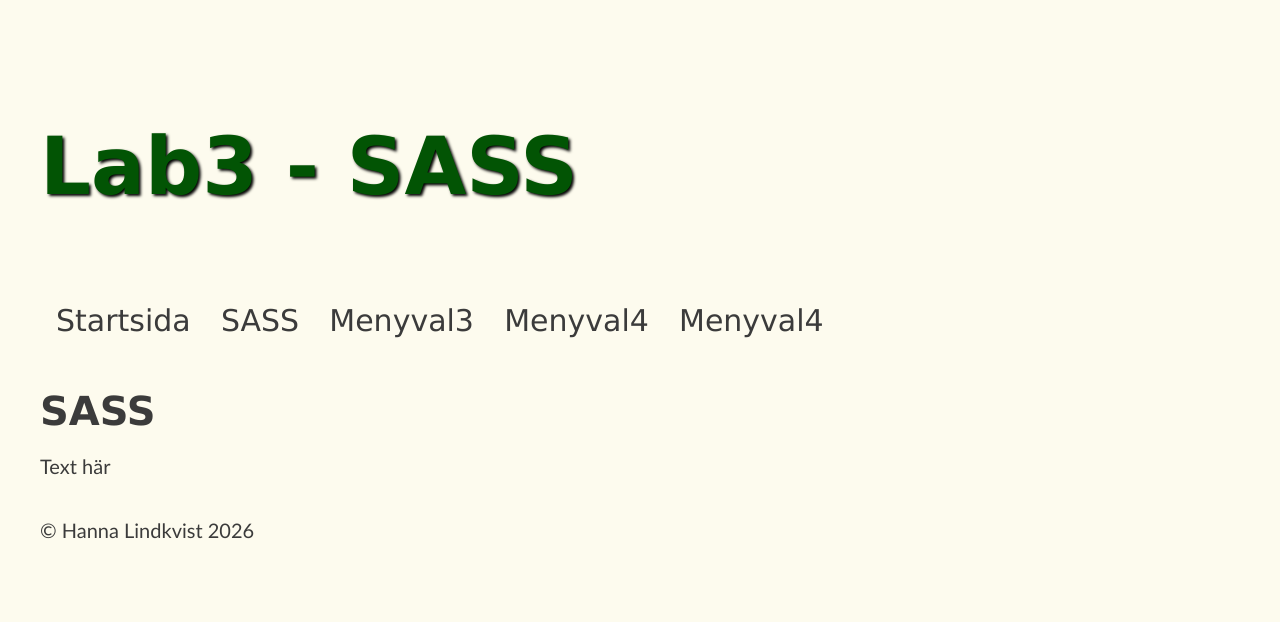
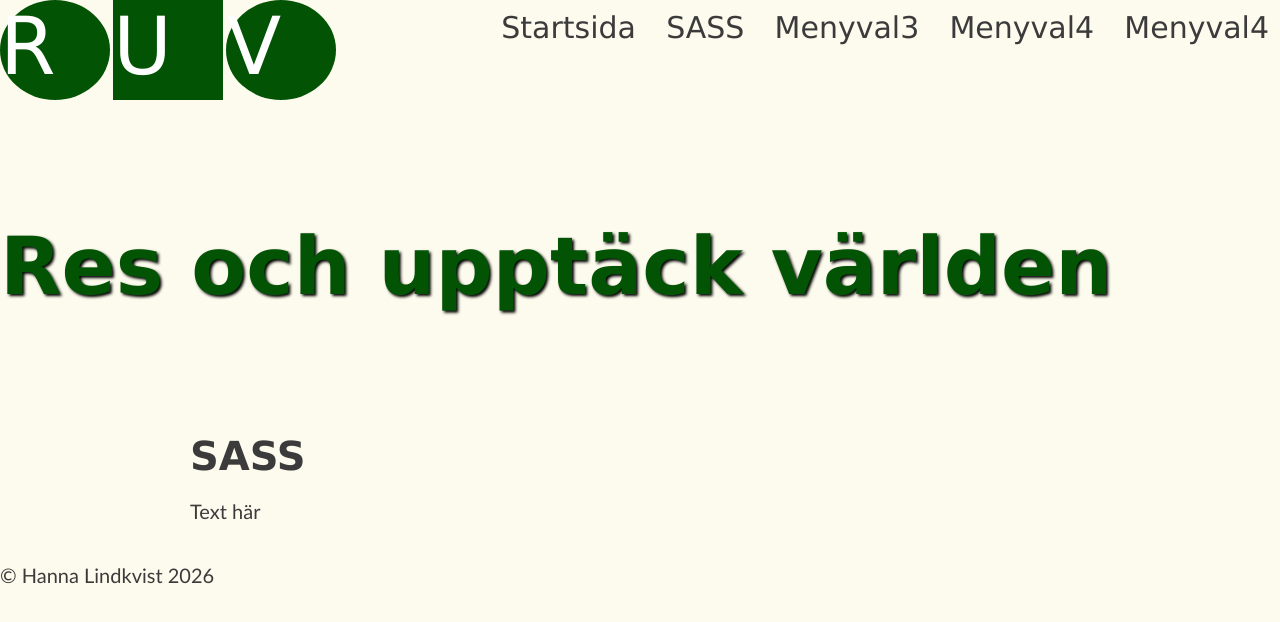
Before and after one commit to Safe-Pizza/Lab3_SCSS, a website built with Vite: page sass.html in a window 1280 px wide. Built offline with nearby package versions, Linux system fonts and the light colour scheme.

Commit message:
lägger till logotyp med mixin och if-sats

```diff
--- a/sass.html
+++ b/sass.html
@@ -1,15 +1,26 @@
 <!doctype html>
 <html lang="sv">
+
 <head>
   <meta charset="UTF-8" />
   <meta name="viewport" content="width=device-width, initial-scale=1.0" />
   <link rel="stylesheet" href="/src/css/main.scss">
   <title>Lab3 - SASS</title>
 </head>
+
 <body>
-    <div class="container">
     <header>
-        <h1>Lab3 - SASS</h1>
+      <div class="top-nav">
+        <div class="logotype">
+          <div id="shape-circle">R</div>
+          <div id="shape-square">U</div>
+          <div id="shape-circle">V</div>
+        </div>
+        <div id="hamburgerMenu">
+          <div class="bar1"></div>
+          <div class="bar2"></div>
+          <div class="bar3"></div>
+        </div>
         <nav>
           <ul>
             <li><a href="/">Startsida</a></li>
@@ -19,6 +30,8 @@
             <li><a href="#">Menyval4</a></li>
           </ul>
         </nav>
+      </div>
+      <h1>Res och upptäck världen</h1>
     </header>
   <main>
     <h2>SASS</h2>
@@ -30,4 +43,5 @@
   </div>
   <script type="module" src="/src/js/main.js"></script>
 </body>
+
 </html>
--- a/src/css/_base.scss
+++ b/src/css/_base.scss
@@ -17,6 +17,20 @@ $fontsize-h1: 8rem;
 $fontsize-h2: 4rem;
 $fontsize-h3: 3rem;
 $fontsize-p: 2rem;
+
+@mixin shape($size, $color, $circle) {
+    width: $size;
+    height: $size;
+    background-color: $color;
+    display: inline-block;
+    font-size: 8rem;
+    padding-right: 10px;
+    color: white;
+
+    @if $circle {
+        border-radius: 50%;
+    }
+}
 
 @mixin article() {
     margin-bottom: 2em;
@@ -67,3 +81,11 @@ p {
     font-family: 'Trebuchet MS', 'Lucida Sans Unicode', 'Lucida Grande', 'Lucida Sans', Arial, sans-serif;
     margin-bottom: 2em;
 }
+
+#shape-circle {
+    @include shape(100px, $accent-color, true);
+}
+
+#shape-square {
+    @include shape(100px, $accent-color, false);
+}
--- a/src/css/_layout.scss
+++ b/src/css/_layout.scss
@@ -4,6 +4,11 @@
 .container {
     max-width: 1200px;
     margin: 0 auto;
+}
+
+.top-nav {
+    display: flex;
+    justify-content: space-between;
 }
 
 //mainnav
@@ -36,6 +41,7 @@ nav {
 main {
     max-width: 900px;
     display: grid;
+    margin: 0 auto;
 }
 
 section {
@@ -44,6 +50,10 @@ section {
 
 article {
     @include base.article;
+}
+
+img {
+    width: 100%;
 }
 
 @media screen and (max-width: 600px) {
@@ -76,6 +86,14 @@ article {
         color: base.$accent-color-dark;
     }
 
+    #shape-circle {
+        @include base.shape(100px, base.$accent-color-dark, true);
+    }
+
+    #shape-square {
+        @include base.shape(100px, base.$accent-color-dark, false);
+    }
+
     nav {
         a {
             color: base.$font-color-dark;
@@ -95,7 +113,7 @@ article {
 
     article {
         border-color: white;
-        background-color: color.scale(base.$bg-color-dark, $lightness: 5%);
+        background-color: color.scale(base.$bg-color-dark, $lightness: -50%);
         box-shadow: 0.2em 0em 0.2em rgba(255, 255, 255, 0.6),
             -0.2em 0em 0.2em rgba(255, 255, 255, 0.6);
     }
```
Also changed, not shown: index.html (+7 -2 lines). Lines whose indentation alone changed are shown as unchanged.
